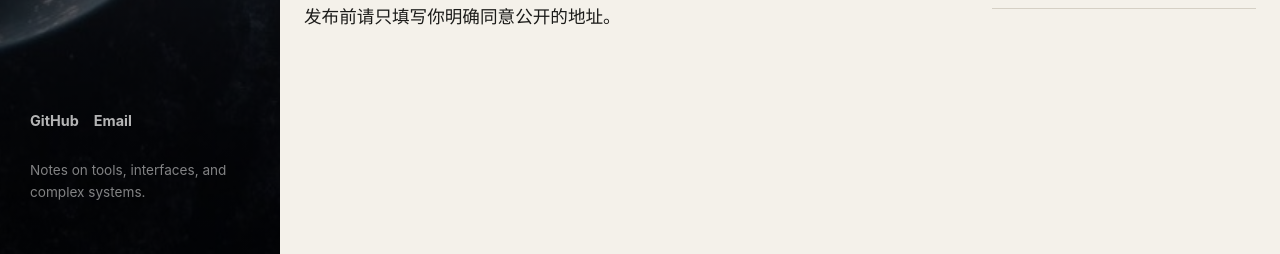
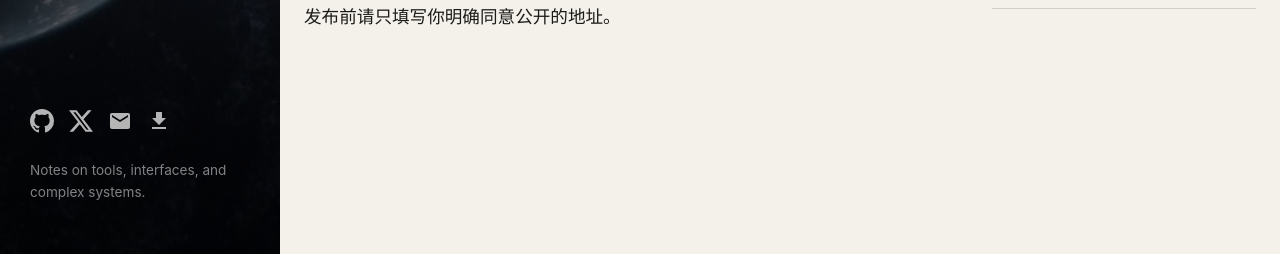
Before and after one commit to kyorakuyk/kyorakuyk.github.io, a Jekyll site: the page built from about.md, in a window 1280 px wide. Shown: the part 643-897 px from the top of the page. Built offline with Jekyll 4.4.1, drawn with Linux system fonts in a browser that asks for light colours.

Commit message:
feat: SVG icons with glitch hover effect, fix navigation links

```diff
--- a/_includes/sidebar.html
+++ b/_includes/sidebar.html
@@ -7,8 +7,8 @@
 
     <nav class="sidebar-nav">
       <ul>
-        <li><a href="{{ '/' | relative_url }}" class="nav-notes">Notes</a></li>
-        <li><a href="#">Things</a></li>
+        <li><a href="{{ '/' | relative_url }}#notes" class="nav-notes">Notes</a></li>
+        <li><a href="{{ '/things/' | relative_url }}">Things</a></li>
         <li><a href="{{ '/about/' | relative_url }}">About</a></li>
         <li><a href="{{ '/feed.xml' | relative_url }}">RSS</a></li>
       </ul>
@@ -16,8 +16,10 @@
 
     <div class="sidebar-footer">
       <nav class="social-nav">
-        <a href="https://github.com/kyorakuyk" target="_blank">GitHub</a>
-        <a href="mailto:hi@example.com">Email</a>
+        <a href="https://github.com/kyorakuyk" target="_blank" title="GitHub"><svg width="24" height="24" viewBox="0 0 24 24" fill="currentColor"><path d="M12 0C5.37 0 0 5.37 0 12c0 5.31 3.435 9.795 8.205 11.385.6.105.825-.255.825-.57 0-.285-.015-1.23-.015-2.235-3.015.555-3.795-.735-4.035-1.41-.135-.345-.72-1.41-1.23-1.695-.42-.225-1.02-.78-.015-.795.945-.015 1.62.87 1.845 1.23 1.08 1.815 2.805 1.305 3.495.99.105-.78.42-1.305.765-1.605-2.67-.3-5.46-1.335-5.46-5.925 0-1.305.465-2.385 1.23-3.225-.12-.3-.54-1.53.12-3.18 0 0 1.005-.315 3.3 1.23.96-.27 1.98-.405 3-.405s2.04.135 3 .405c2.295-1.56 3.3-1.23 3.3-1.23.66 1.65.24 2.88.12 3.18.765.84 1.23 1.905 1.23 3.225 0 4.605-2.805 5.625-5.475 5.925.435.375.81 1.095.81 2.22 0 1.605-.015 2.895-.015 3.3 0 .315.225.69.825.57A12.02 12.02 0 0024 12c0-6.63-5.37-12-12-12z"/></svg></a>
+        <a href="#" target="_blank" title="X"><svg width="24" height="24" viewBox="0 0 24 24" fill="currentColor"><path d="M18.901 1.153h3.68l-8.04 9.19L24 22.846h-7.406l-5.8-7.584-6.638 7.584H.474l8.6-9.83L0 1.154h7.594l5.243 6.932ZM17.61 20.644h2.039L6.486 3.24H4.298Z"/></svg></a>
+        <a href="mailto:hi@example.com" title="Email"><svg width="24" height="24" viewBox="0 0 24 24" fill="currentColor"><path d="M20 4H4c-1.1 0-2 .9-2 2v12c0 1.1.9 2 2 2h16c1.1 0 2-.9 2-2V6c0-1.1-.9-2-2-2zm0 4l-8 5-8-5V6l8 5 8-5v2z"/></svg></a>
+        <a href="#" title="Download"><svg width="24" height="24" viewBox="0 0 24 24" fill="currentColor"><path d="M19 9h-4V3H9v6H5l7 7 7-7zM5 18v2h14v-2H5z"/></svg></a>
       </nav>
       <p class="tagline">{{ site.description }}</p>
     </div>
@@ -31,8 +33,8 @@
 
     <nav class="splash-nav">
       <ul>
-        <li><a href="{{ '/' | relative_url }}" class="nav-notes">Notes</a></li>
-        <li><a href="#">Things</a></li>
+        <li><a href="{{ '/' | relative_url }}#notes" class="nav-notes">Notes</a></li>
+        <li><a href="{{ '/things/' | relative_url }}">Things</a></li>
         <li><a href="{{ '/about/' | relative_url }}">About</a></li>
         <li><a href="{{ '/feed.xml' | relative_url }}">RSS</a></li>
       </ul>
@@ -40,8 +42,10 @@
 
     <div class="splash-footer">
       <nav class="social-nav">
-        <a href="https://github.com/kyorakuyk" target="_blank">GitHub</a>
-        <a href="mailto:hi@example.com">Email</a>
+        <a href="https://github.com/kyorakuyk" target="_blank" title="GitHub"><svg width="24" height="24" viewBox="0 0 24 24" fill="currentColor"><path d="M12 0C5.37 0 0 5.37 0 12c0 5.31 3.435 9.795 8.205 11.385.6.105.825-.255.825-.57 0-.285-.015-1.23-.015-2.235-3.015.555-3.795-.735-4.035-1.41-.135-.345-.72-1.41-1.23-1.695-.42-.225-1.02-.78-.015-.795.945-.015 1.62.87 1.845 1.23 1.08 1.815 2.805 1.305 3.495.99.105-.78.42-1.305.765-1.605-2.67-.3-5.46-1.335-5.46-5.925 0-1.305.465-2.385 1.23-3.225-.12-.3-.54-1.53.12-3.18 0 0 1.005-.315 3.3 1.23.96-.27 1.98-.405 3-.405s2.04.135 3 .405c2.295-1.56 3.3-1.23 3.3-1.23.66 1.65.24 2.88.12 3.18.765.84 1.23 1.905 1.23 3.225 0 4.605-2.805 5.625-5.475 5.925.435.375.81 1.095.81 2.22 0 1.605-.015 2.895-.015 3.3 0 .315.225.69.825.57A12.02 12.02 0 0024 12c0-6.63-5.37-12-12-12z"/></svg></a>
+        <a href="#" target="_blank" title="X"><svg width="24" height="24" viewBox="0 0 24 24" fill="currentColor"><path d="M18.901 1.153h3.68l-8.04 9.19L24 22.846h-7.406l-5.8-7.584-6.638 7.584H.474l8.6-9.83L0 1.154h7.594l5.243 6.932ZM17.61 20.644h2.039L6.486 3.24H4.298Z"/></svg></a>
+        <a href="mailto:hi@example.com" title="Email"><svg width="24" height="24" viewBox="0 0 24 24" fill="currentColor"><path d="M20 4H4c-1.1 0-2 .9-2 2v12c0 1.1.9 2 2 2h16c1.1 0 2-.9 2-2V6c0-1.1-.9-2-2-2zm0 4l-8 5-8-5V6l8 5 8-5v2z"/></svg></a>
+        <a href="#" title="Download"><svg width="24" height="24" viewBox="0 0 24 24" fill="currentColor"><path d="M19 9h-4V3H9v6H5l7 7 7-7zM5 18v2h14v-2H5z"/></svg></a>
       </nav>
     </div>
   </div>
--- a/assets/css/site.css
+++ b/assets/css/site.css
@@ -202,7 +202,23 @@
 /* Social Nav */
 .social-nav { display: flex; gap: 15px; }
 .social-nav a { color: #fff; text-decoration: none; font-weight: bold; font-size: 0.9rem; opacity: 0.7; transition: opacity 0.2s; }
-.social-nav a:hover { opacity: 1; }
+.social-nav a:hover {
+  opacity: 1;
+  animation: chromatic-glitch 0.3s cubic-bezier(.25, .46, .45, .94) both infinite;
+}
+
+@keyframes chromatic-glitch {
+  0% { transform: translate(0); filter: drop-shadow(0 0 0 transparent); }
+  20% { transform: translate(-1px, 1px); filter: drop-shadow(2px 0 0 rgba(255,0,0,0.8)) drop-shadow(-2px 0 0 rgba(0,255,255,0.8)); }
+  40% { transform: translate(-1px, -1px); filter: drop-shadow(1px 0 0 rgba(255,0,0,0.8)) drop-shadow(-1px 0 0 rgba(0,255,255,0.8)); }
+  60% { transform: translate(1px, 1px); filter: drop-shadow(-2px 0 0 rgba(255,0,0,0.8)) drop-shadow(2px 0 0 rgba(0,255,255,0.8)); }
+  80% { transform: translate(1px, -1px); filter: drop-shadow(-1px 0 0 rgba(255,0,0,0.8)) drop-shadow(1px 0 0 rgba(0,255,255,0.8)); }
+  100% { transform: translate(0); filter: drop-shadow(0 0 0 transparent); }
+}
+
+.social-nav a svg {
+  display: block;
+}
 
 /* Splash Content */
 .splash-content {
--- a/assets/js/interaction.js
+++ b/assets/js/interaction.js
@@ -117,7 +117,14 @@
         window.scrollTo(0, 0);
         mainContent.scrollTo(0, 0);
 
-        if (window.initTagFilter) window.initTagFilter();
+                if (window.initTagFilter) window.initTagFilter();
+
+        // Auto open notes view if navigated to /#notes
+        if ((url === '/' || url.endsWith('/')) && window.location.hash === '#notes') {
+          setTimeout(() => {
+            if (typeof switchView === 'function') switchView(true);
+          }, 400); // Wait for fade in
+        }
 
         mainContent.style.opacity = '1';
       }
@@ -135,7 +142,8 @@
     // Ignore pure hash links on the same page
     const currentUrl = new URL(window.location.href);
     const targetUrl = new URL(link.href);
-    if (currentUrl.pathname === targetUrl.pathname && targetUrl.hash) return;
+        if (currentUrl.pathname === targetUrl.pathname && targetUrl.hash) return;
+    if (targetUrl.pathname.endsWith('.xml')) return;
 
     if (link.href !== window.location.href) {
       e.preventDefault();
```
Also changed, not shown: things.md (added, +14 -0 lines).
